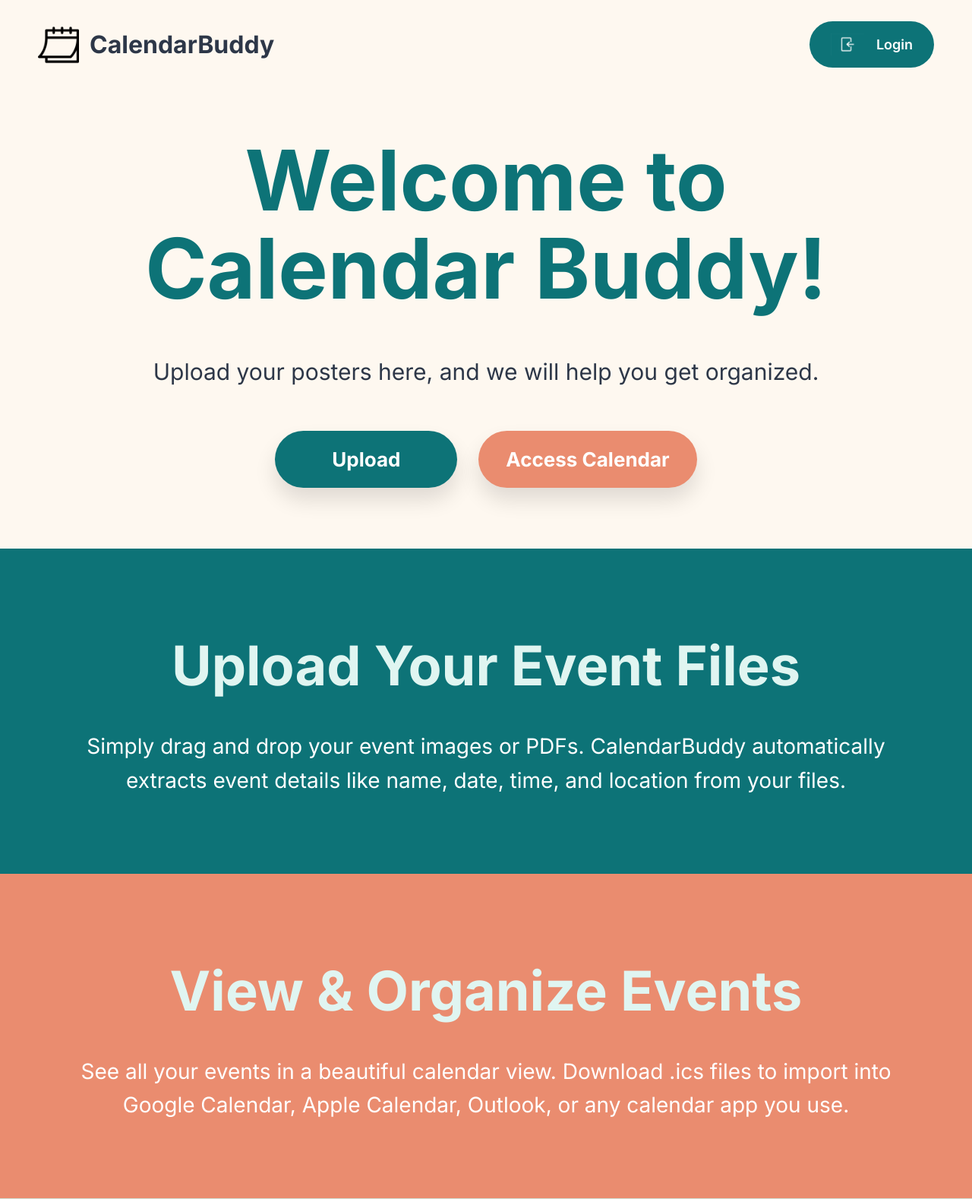
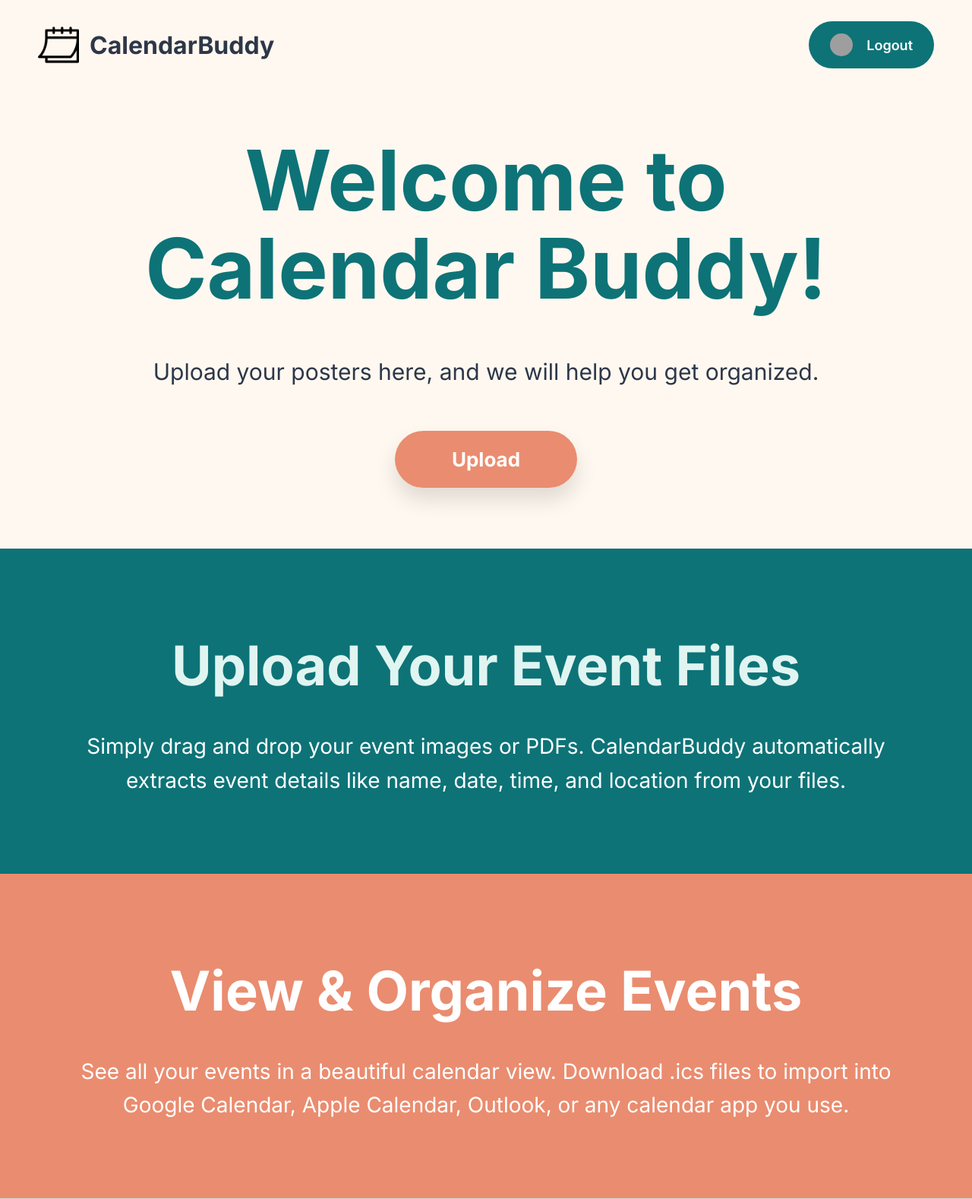
Before and after one commit to Project-Code-UVA/Calendar-Buddy, a Flask app: page /home in a window 1280 px wide. Shown: the top 1578 px of the page at 76% size. Run offline with Flask 3, Linux system fonts and the light colour scheme; a user stored in the database is signed in; grey boxes are pictures that could not be loaded.

Commit message:
minor edits

```diff
--- a/static/home.css
+++ b/static/home.css
@@ -103,7 +103,7 @@ body{
     box-shadow: 0 16px 28px rgba(0, 0, 0, 0.12);
 }
 .btn-first{
-    background-color: #0d7377;
+    background-color: #ea8c6f;
     color: white;
 }
 .btn-second{
@@ -158,3 +158,7 @@ body{
     padding: 26px 20px;
     font-size: 13px;
 }
+
+#org{
+    color:white;
+}
--- a/templates/home.html
+++ b/templates/home.html
@@ -13,10 +13,19 @@
                 <img src="/static/images/calendar.png" class="calendar-icon">
                 <span class="name">CalendarBuddy</span>
             </div>
-        <a href="{{ url_for('login')}}" class="login-btn-top">
-            <img src="/static/images/loginbtn.png" alt="" class="loginbtn-icon">
-            Login
-        </a>
+
+        {% if current_user.is_authenticated %}
+            <a class="login-btn-top" href="/logout">
+                <img src="{{ current_user.profile_pic }}" alt="" class="button-icon">Logout
+            </a>
+        {% else %}
+            <a href="{{ url_for('login')}}" class="login-btn-top">
+              <img src="/static/images/loginbtn.png" alt="" class="loginbtn-icon">
+              Login
+            </a>
+        {% endif %}
+
+
         </nav>
     </div>
     <section class="hero-section">
@@ -25,7 +34,6 @@
         <p>Upload your posters here, and we will help you get organized.</p>
             <div class="cta-buttons">
                 <a href="{{ url_for('index') }}" class="btn btn-first">Upload</a>
-                <a href="{{ url_for('index') }}" class="btn btn-second">Access Calendar</a>
             </div>
         </div>
     </section>
@@ -39,7 +47,7 @@
     </section>
     <section class="feature-section feature-orange">
     <div class="feature-content">
-        <h2>View &amp; Organize Events</h2>
+        <h2 id ="org">View &amp; Organize Events</h2>
         <p>
             See all your events in a beautiful calendar view. Download .ics files to
             import into Google Calendar, Apple Calendar, Outlook, or any calendar app you use.
```
